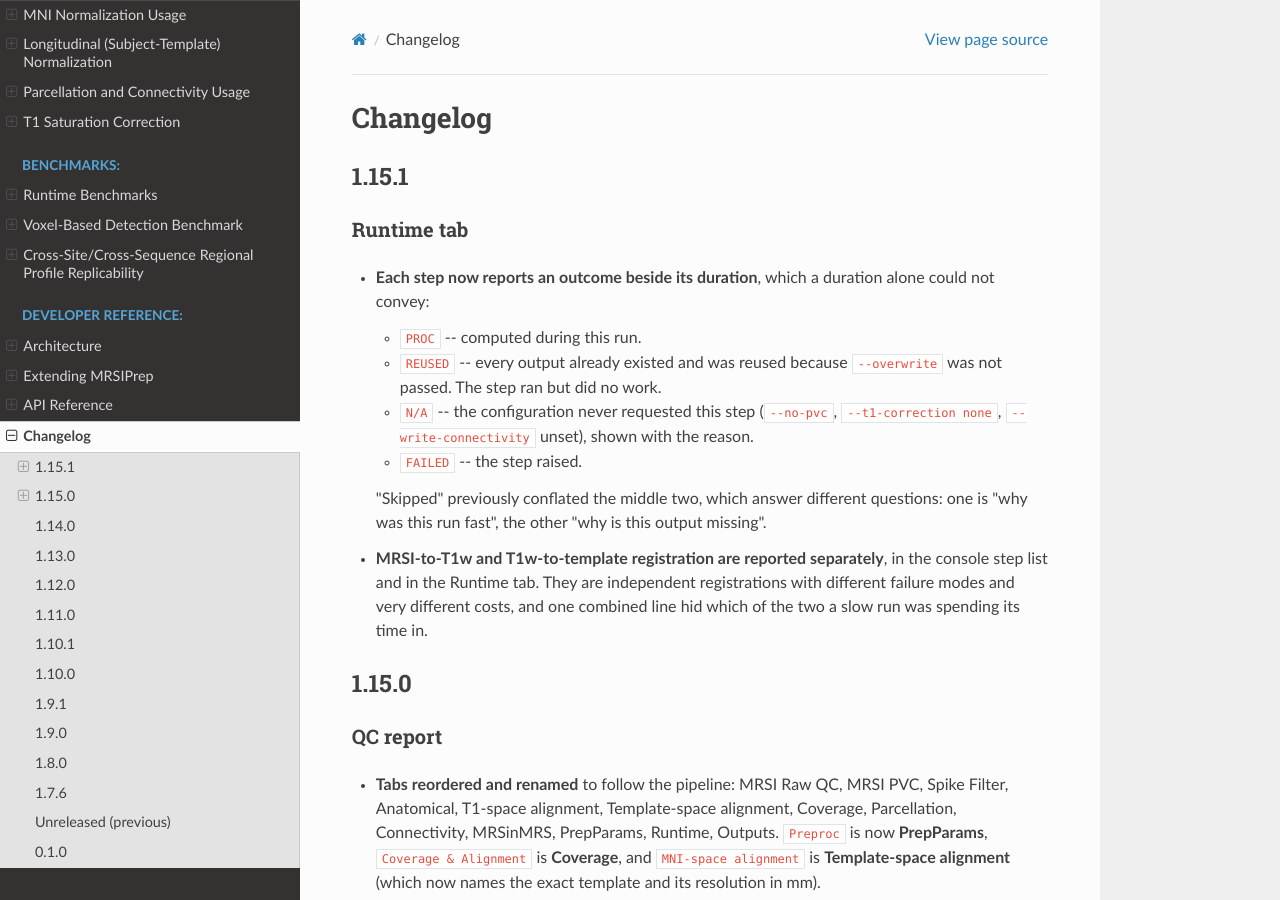
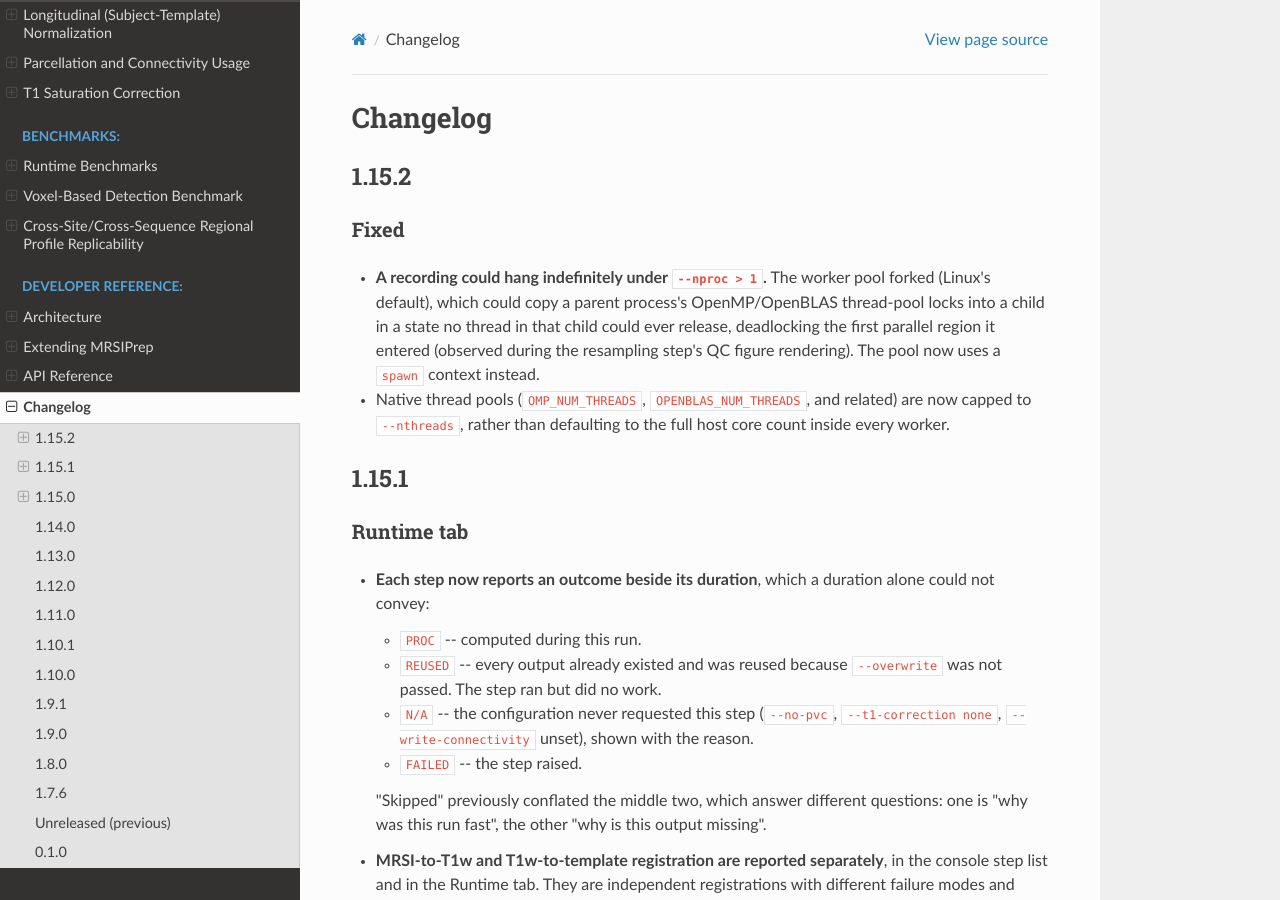
Before and after one commit to MRSI-Psychosis-UP/MRSIPrep, a Sphinx documentation site: the page built from docs/changelog.md, in a window 1280 px wide and 900 px high. Built offline with Sphinx 7.4.7 and the Read the Docs theme 3.1.0, drawn with Linux system fonts in a browser that asks for light colours; pages that are not in the unit, such as notebooks, are missing from menus.

Commit message:
Release 1.15.2 (#28)
Fork deadlock fix (#27).

Co-authored-by: flucchetti <fedeerico.lucchetti@unil.ch>

```diff
--- a/docs/changelog.md
+++ b/docs/changelog.md
@@ -1,4 +1,18 @@
 # Changelog
+
+## 1.15.2
+
+### Fixed
+
+- **A recording could hang indefinitely under `--nproc > 1`.** The
+  worker pool forked (Linux's default), which could copy a parent
+  process's OpenMP/OpenBLAS thread-pool locks into a child in a state
+  no thread in that child could ever release, deadlocking the first
+  parallel region it entered (observed during the resampling step's QC
+  figure rendering). The pool now uses a `spawn` context instead.
+- Native thread pools (`OMP_NUM_THREADS`, `OPENBLAS_NUM_THREADS`, and
+  related) are now capped to `--nthreads`, rather than defaulting to
+  the full host core count inside every worker.
 
 ## 1.15.1
 
--- a/pyproject.toml
+++ b/pyproject.toml
@@ -4,7 +4,7 @@ build-backend = "setuptools.build_meta"
 
 [project]
 name = "mrsiprep"
-version = "1.15.1"
+version = "1.15.2"
 description = "BIDS-like preprocessing pipeline for quantified whole-brain MRSI derivatives"
 readme = "README.md"
 requires-python = ">=3.9"
```
